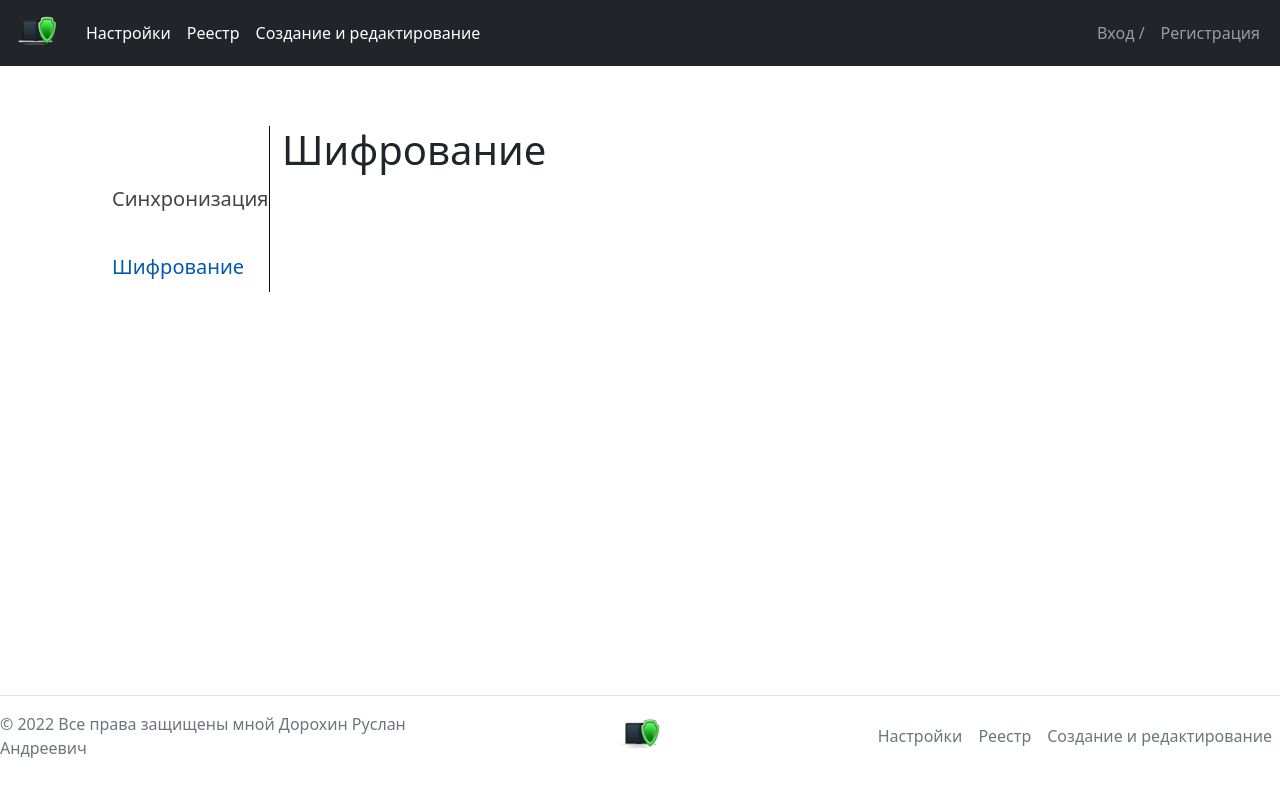
After one commit to dorokhinra/save_password, a Django app: page /encryption/ in a window 1280 px wide. The commit adds this page. Run offline with Django 4.2, Linux system fonts and the light colour scheme.

```diff
--- a/password_store/password/templates/password/base.html
+++ b/password_store/password/templates/password/base.html
@@ -19,20 +19,33 @@
 <div class="content">
 <div class="container">
 <div class="row">
-    {% if bar %}
+    {% if bar or cats %}
         <div style="margin-top: 20px"></div>
-      <div class="col-lg-2 col-12">
-       <div valign="top" class="left-chapters">
+      <div class="col-lg-2 col-md-12 col-12 left-chapters">
+       <div valign="top" class="">
+       {% if bar %}
               <ul class="navbar-nav">
           {% for p in bar %}
          <li class="nav-item">
-          <a class="nav-link active" aria-current="page" href="#">{{ p }}</a>
+         {% if p.name == title %}
+           <a style="color: #0059b2" aria-current="page" href="{%  url p.url %}">{{ p.name }}</a>
+         {% else %}
+          <a class="nav-link active" aria-current="page" href="{%  url p.url %}">{{ p.name }}</a>
+         {% endif %}
         </li>
           {% endfor %}
               </ul>
+           {% else %}
+             <ul class="navbar-nav">
+          {% for p in cats %}
+         <li class="nav-item">
+          <a class="nav-link active" aria-current="page" href="#">{{ p.name_category }}</a>
+        </li>
+          {% endfor %}
+           {% endif %}
        </div>
     </div>
-    <div class="col-lg-10  col-12">
+    <div class="col-lg-8  col-12">
     {% else %}
     <div class="col-12">
     {% endif %}
--- /dev/null
+++ b/password_store/password/templates/password/encryption.html
@@ -0,0 +1,5 @@
+{% extends 'password/base.html' %}
+
+{% block content %}
+<h1>Шифрование</h1>
+{% endblock %}
--- a/password_store/password/urls.py
+++ b/password_store/password/urls.py
@@ -4,7 +4,8 @@ from .views import *
 urlpatterns = [
     path('',  PassHome.as_view(), name='home'),
     path('login/', login, name='login'),
-    path('setting_pass/', setting_pass, name='setting_pass'),
+    path('setting_pass/', setting_pass_ya_disk, name='setting_pass'),
     path('pass_reestr/', pass_reestr, name='pass_reestr'),
-    path('edit_reestr/', edit_reestr, name='edit_reestr')
+    path('edit_reestr/', EditReestr.as_view(), name='edit_reestr'),
+    path('encryption/', encryption, name='encryption')
 ]
--- a/password_store/password/utils.py
+++ b/password_store/password/utils.py
@@ -1,6 +1,12 @@
+from password.models import *
+
 class DataMixim:
     # paginate_by = 2
 
     def get_user_context(self, **kwargs):
         context = kwargs
+        if context.get('cats', False) != False:
+            cats = Category.objects.all().values('id', 'name_category', 'parent_id')
+            context['cats'] = cats
+
         return context
--- a/password_store/password/views.py
+++ b/password_store/password/views.py
@@ -3,12 +3,12 @@ from django.shortcuts import render
 from django.views.generic import ListView
 from password.utils import DataMixim
 # Create your views here.
+from django.views.generic import TemplateView
 
 # @login_required(redirect_field_name='login')
 from password.models import *
 # Класс отображения всех элементов согласно модели на странице (отвечает ListView)
 from password.utils import DataMixim
-
 
 
 class PassHome(DataMixim, ListView):
@@ -27,17 +27,32 @@ class PassHome(DataMixim, ListView):
 #     bar = ['Синхронизация', 'Шифрование']
 #     return render(requests, 'password/index.html', {'menu': menu, 'bar': bar})
 
+
 def login(request):
     return render(request, 'password/login.html')
+
 
 def pass_reestr(request):
     return render(request, 'password/pass_reestr.html')
 
-def setting_pass(request):
-    bar = ['Синхронизация', 'Шифрование']
-    return render(request, 'password/setting_pass.html', {'bar': bar})
 
-def edit_reestr(request):
-    return render(request, 'password/edit_reestr.html')
+def setting_pass_ya_disk(request):
+    bar = [{'name':'Синхронизация', 'url':'setting_pass'}, {'name': 'Шифрование', 'url': 'encryption'}]
+    return render(request, 'password/setting_pass_ya_disk.html', {'bar': bar, 'title': 'Синхронизация'})
+
+
+class EditReestr(DataMixim, TemplateView):
+    template_name = 'password/edit_reestr.html'
+
+    # Изменение контекста прилождения, если необходимо добавить свои значения и переменные
+    def get_context_data(self, *, object_list=None, **kwargs):
+        context = super().get_context_data(**kwargs)
+        c_def = self.get_user_context(title='Изменение элементов', cats=[])
+        return dict(list(context.items()) + list(list(c_def.items())))
+
+
+def encryption(request):
+    bar = [{'name': 'Синхронизация', 'url': 'setting_pass'}, {'name': 'Шифрование', 'url': 'encryption'}]
+    return render(request, 'password/encryption.html', {'bar': bar, 'title': 'Шифрование'})
 
 # Create your views here.
```
Also changed, not shown: password_store/db.sqlite3, password_store/password/templates/password/setting_pass_ya_disk.html (renamed from password_store/password/templates/password/setting_pass.html).
